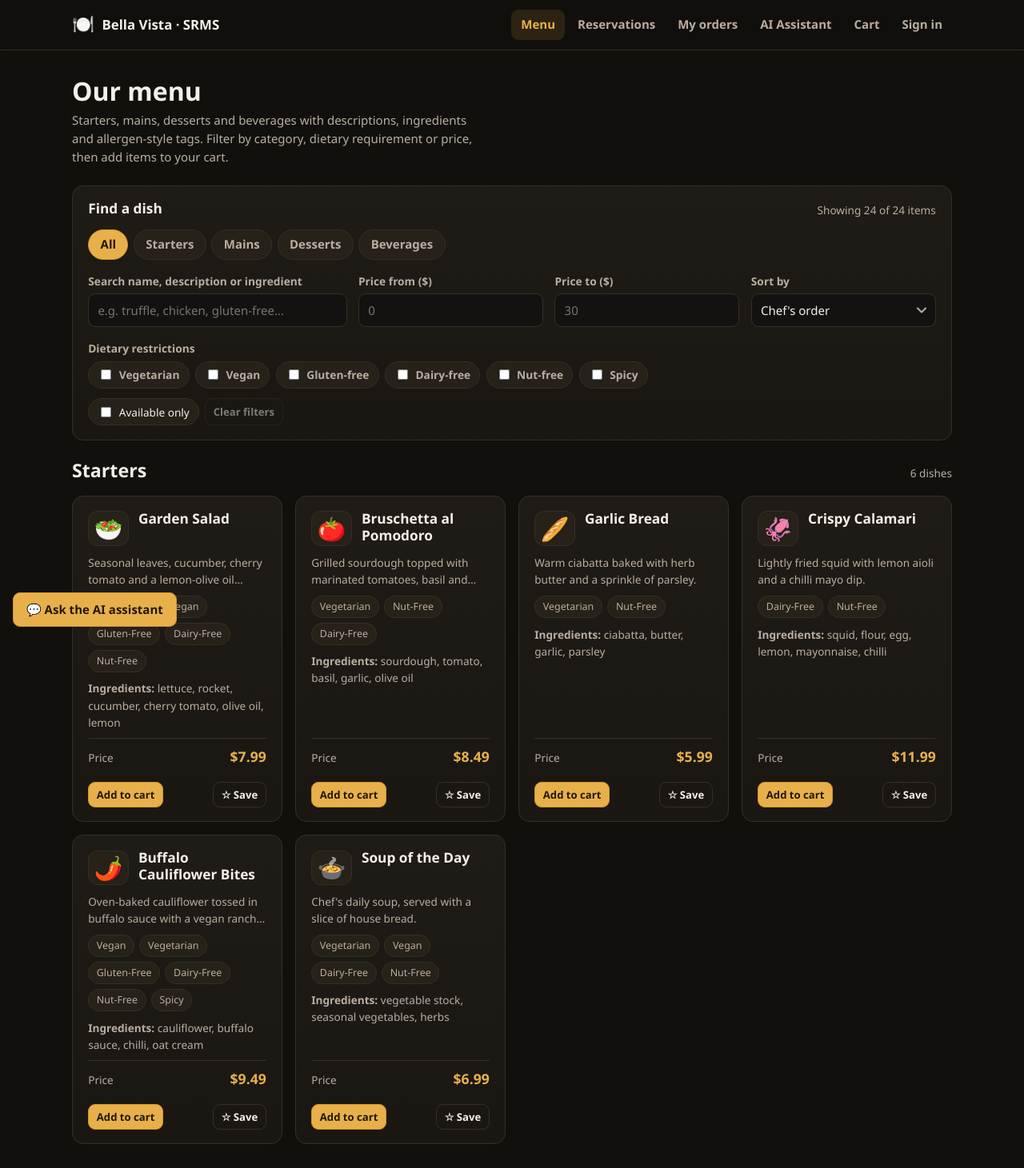
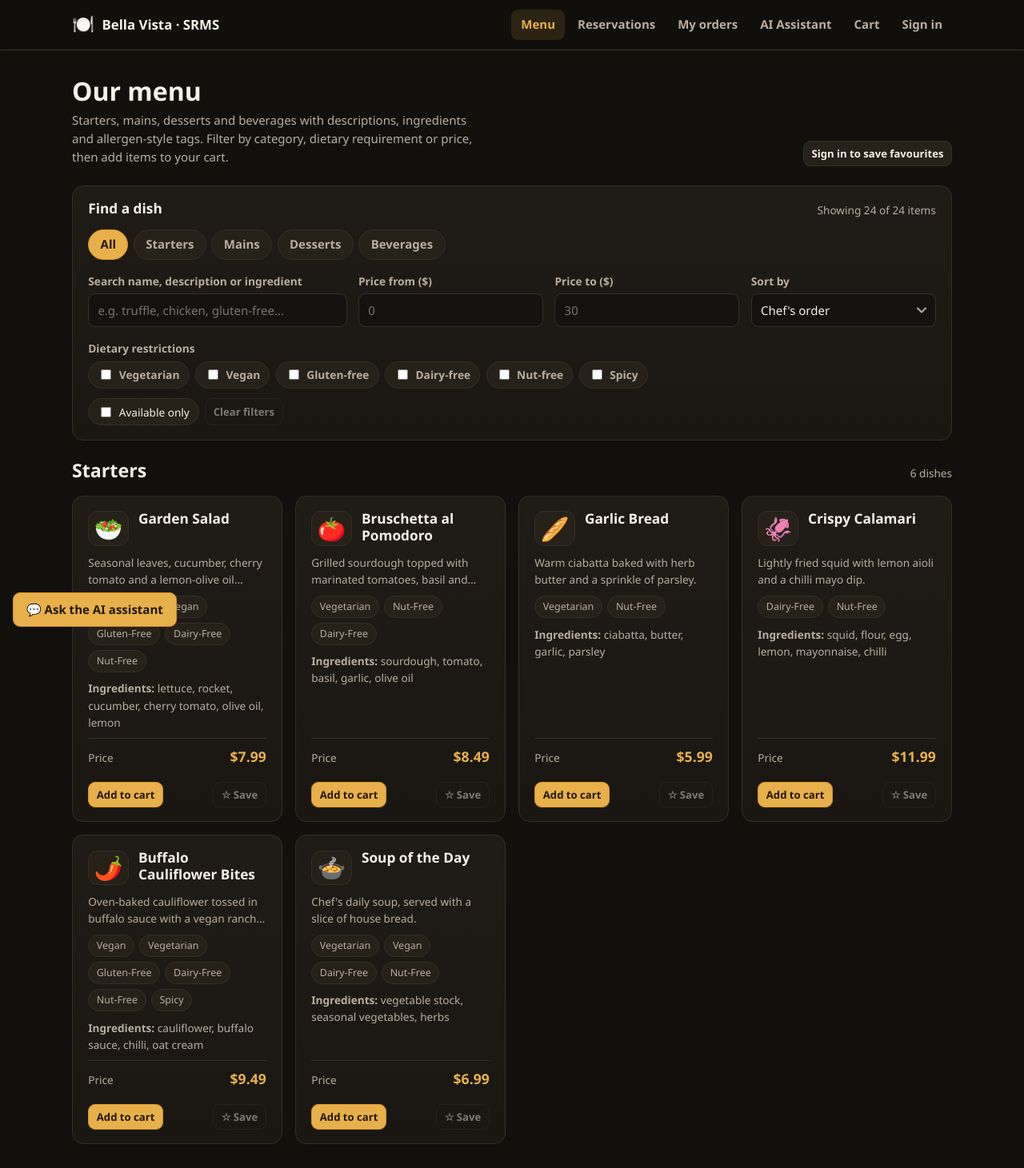
Before and after one commit to fiefdx/SRMS, a React (Vite) app in the folder client/: page /menu in a window 1280 px wide. Shown: the top 1461 px of the page at 80% size. Built offline with nearby package versions, Linux system fonts and the light colour scheme.

Commit message:
feat(account): favourites are now account-only — save button disabled for guests, favourites filter hidden

```diff
--- a/client/src/components/MenuCard.jsx
+++ b/client/src/components/MenuCard.jsx
@@ -19,6 +19,8 @@ export default function MenuCard({
   isFavourite = false,
   onToggleFavourite,
   showFavourite = false,
+  canSave = true,
+  saveHint = 'Sign in to save dishes to your account',
 }) {
   const price = Number(item.price).toFixed(2);
   const description = truncate(item.description, DESCRIPTION_MAX);
@@ -65,6 +67,8 @@ export default function MenuCard({
           <button
             className="btn small ghost"
             onClick={() => onToggleFavourite?.(item.id)}
+            disabled={!canSave}
+            title={canSave ? (isFavourite ? 'Remove from your saved dishes' : 'Save this dish') : saveHint}
             aria-pressed={isFavourite}
           >
             {isFavourite ? '★ Saved' : '☆ Save'}
--- a/client/src/pages/Menu.jsx
+++ b/client/src/pages/Menu.jsx
@@ -1,3 +1,4 @@
+import { Link } from 'react-router-dom';
 import { useApp } from '../hooks/useApp';
 import useMenuFilters from '../hooks/useMenuFilters';
 import MenuFilters from '../components/MenuFilters';
@@ -5,7 +6,7 @@ import MenuCard from '../components/MenuCard';
 import { CATEGORIES } from '../data/menuData';
 
 export default function Menu() {
-  const { menuItems, addToCart, notify, preferences, toggleFavourite } = useApp();
+  const { menuItems, addToCart, notify, preferences, toggleFavourite, user } = useApp();
 
   const { filters, setFilter, toggleDietary, resetFilters, results, activeFilterCount } =
     useMenuFilters(menuItems, preferences.favouriteIds);
@@ -16,6 +17,7 @@ export default function Menu() {
   };
 
   const handleToggleFavourite = (id) => {
+    if (!user) return;
     toggleFavourite(id);
     notify('Favourites updated.', 'info');
   };
@@ -36,6 +38,11 @@ export default function Menu() {
             tags. Filter by category, dietary requirement or price, then add items to your cart.
           </p>
         </div>
+        {!user && (
+          <Link className="btn small" to="/account">
+            Sign in to save favourites
+          </Link>
+        )}
       </div>
 
       <MenuFilters
@@ -46,7 +53,7 @@ export default function Menu() {
         resultCount={results.length}
         totalCount={menuItems.length}
         activeFilterCount={activeFilterCount}
-        showFavouritesToggle={preferences.favouriteIds.length > 0}
+        showFavouritesToggle={!!user && preferences.favouriteIds.length > 0}
       />
 
       {results.length === 0 ? (
@@ -68,7 +75,8 @@ export default function Menu() {
                     item={item}
                     onAdd={handleAdd}
                     showFavourite
-                    isFavourite={preferences.favouriteIds.includes(item.id)}
+                    canSave={!!user}
+                    isFavourite={!!user && preferences.favouriteIds.includes(item.id)}
                     onToggleFavourite={handleToggleFavourite}
                   />
                 ))}
```
Also changed, not shown: 1 other file (tests, documents, lock files or other folders).
